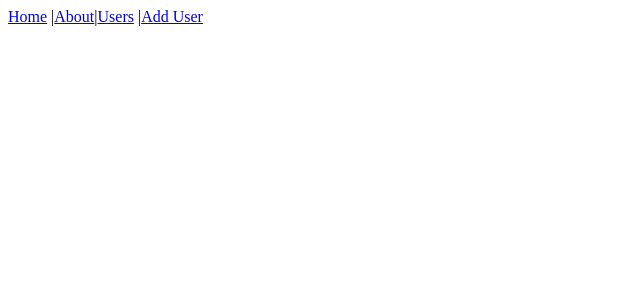
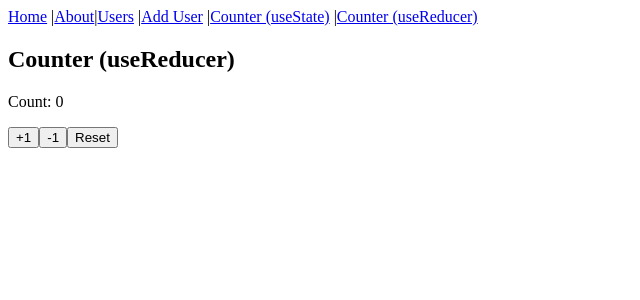
Before and after one commit to udaykumarburgula2k/my-react-webpack-app, a React app: page /counter-usereducer in a window 1280 px wide. Shown: the top 300 px of the page, without its empty margins (0-640 px from the left). Built offline with nearby package versions, Linux system fonts and the light colour scheme.

Commit message:
useState useReducer

```diff
--- a/src/App.tsx
+++ b/src/App.tsx
@@ -4,6 +4,8 @@ import Home from "./pages/Home";
 import About from "./pages/About";
 import Users from "./pages/Users";
 import AddUser from "./pages/AddUser";
+import CounterUseState from "./pages/CounterUseState";
+import CounterUseReducer from "./pages/CounterUseReducer";
 
 const App = () => {
   return (
@@ -12,7 +14,9 @@ const App = () => {
               <Link to="/">Home</Link> |
               <Link to="/about">About</Link>|
               <Link to="/users">Users</Link> |
-              <Link to="/add-user">Add User</Link>
+              <Link to="/add-user">Add User</Link> |
+              <Link to="/counter-usestate">Counter (useState)</Link> |
+              <Link to="/counter-usereducer">Counter (useReducer)</Link>
       </nav>
 
       <Routes>
@@ -20,6 +24,8 @@ const App = () => {
         <Route path="/about" element={<About />} />
         <Route path="/users" element={<Users />} />
               <Route path="/add-user" element={<AddUser />} />
+              <Route path="/counter-usestate" element={<CounterUseState />} />
+              <Route path="/counter-usereducer" element={<CounterUseReducer />} />
       </Routes>
     </div>
   );
--- /dev/null
+++ b/src/pages/CounterUseReducer.tsx
@@ -0,0 +1,33 @@
+import React, { useReducer } from "react";
+
+type State = { count: number };
+type Action = { type: "increment" } | { type: "decrement" } | { type: "reset" };
+
+const reducer = (state: State, action: Action): State => {
+    switch (action.type) {
+        case "increment":
+            return { count: state.count + 1 };
+        case "decrement":
+            return { count: state.count - 1 };
+        case "reset":
+            return { count: 0 };
+        default:
+            return state;
+    }
+};
+
+const CounterUseReducer = () => {
+    const [state, dispatch] = useReducer(reducer, { count: 0 });
+
+    return (
+        <div>
+            <h2>Counter (useReducer)</h2>
+            <p>Count: {state.count}</p>
+            <button onClick={() => dispatch({ type: "increment" })}>+1</button>
+            <button onClick={() => dispatch({ type: "decrement" })}>-1</button>
+            <button onClick={() => dispatch({ type: "reset" })}>Reset</button>
+        </div>
+    );
+};
+
+export default CounterUseReducer;
--- /dev/null
+++ b/src/pages/CounterUseState.tsx
@@ -0,0 +1,17 @@
+import React, { useState } from "react";
+
+const CounterUseState = () => {
+    const [count, setCount] = useState(0);
+
+    return (
+        <div>
+            <h2>Counter (useState)</h2>
+            <p>Count: {count}</p>
+            <button onClick={() => setCount(count + 1)}>+1</button>
+            <button onClick={() => setCount(count - 1)}>-1</button>
+            <button onClick={() => setCount(0)}>Reset</button>
+        </div>
+    );
+};
+
+export default CounterUseState;
```
